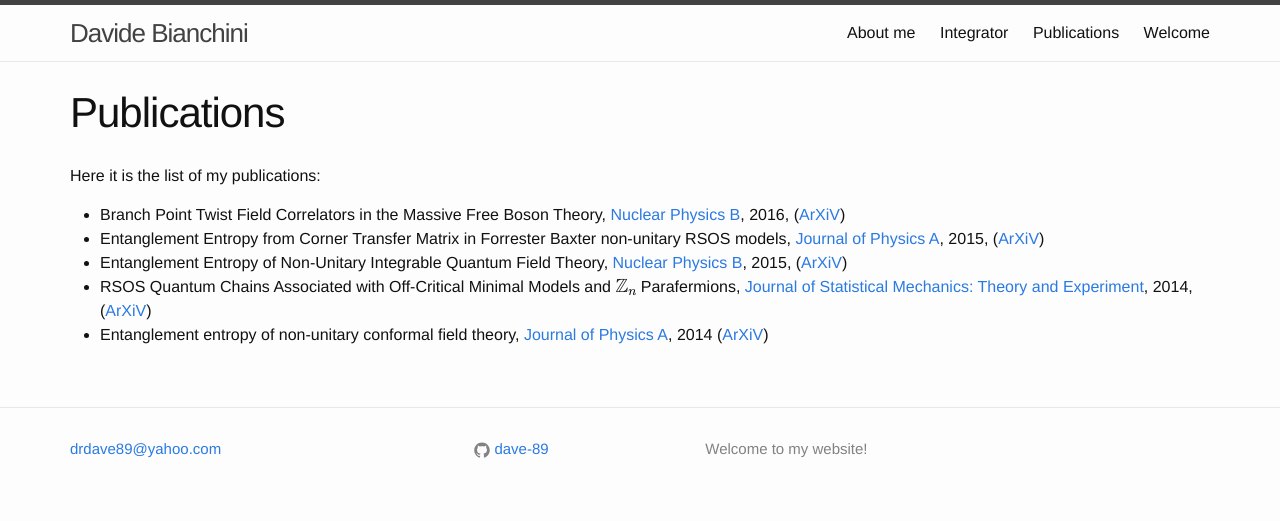
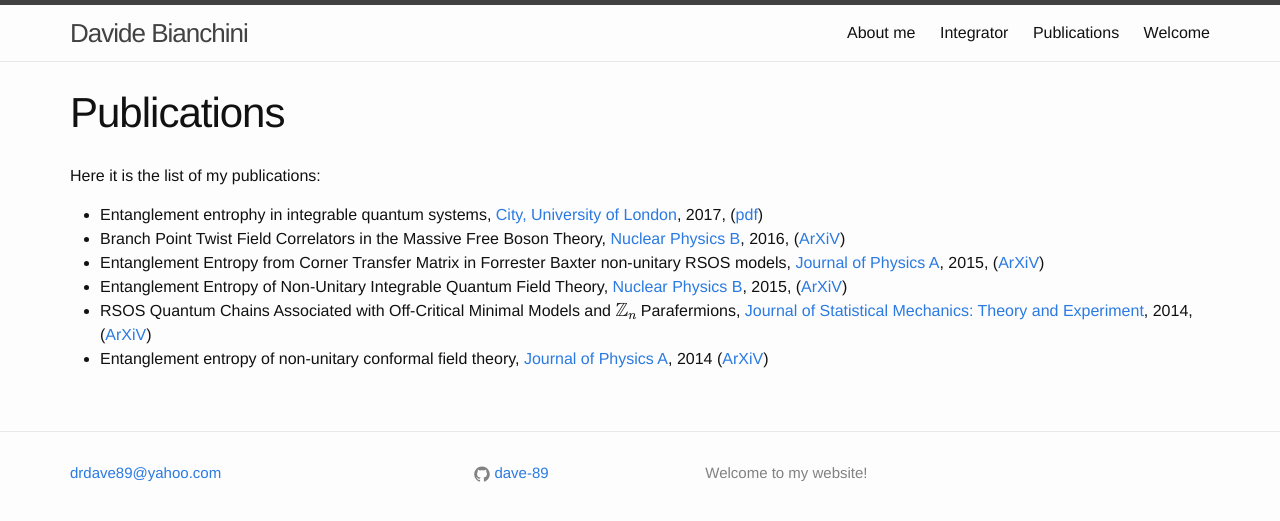
Before and after one commit to dave-89/dave-89.github.io, a Jekyll site: the page built from publications.md, in a window 1280 px wide. Shown: the top 521 px of the page. Built offline with Jekyll 4.4.1, drawn with Linux system fonts in a browser that asks for light colours; formulas are drawn with MathJax 3.

Commit message:
adding thesis

```diff
--- a/publications.md
+++ b/publications.md
@@ -6,6 +6,7 @@ permalink: /publications/
 
 Here it is the list of my publications:
 
+  - Entanglement entrophy in integrable quantum systems, [City, University of London](http://openaccess.city.ac.uk/17490/), 2017, ([pdf](http://openaccess.city.ac.uk/17490/1/Bianchini%2C%20Davide.pdf))
   - Branch Point Twist Field Correlators in the Massive Free Boson Theory, [Nuclear Physics B](http://www.sciencedirect.com/science/article/pii/S0550321316303182), 2016, ([ArXiV](https://arxiv.org/abs/1607.05656))
   - Entanglement Entropy from Corner Transfer Matrix in Forrester Baxter non-unitary RSOS models, [Journal of Physics A](http://iopscience.iop.org/article/10.1088/1751-8113/49/15/154005), 2015, ([ArXiV](https://arxiv.org/abs/1509.04601))
   - Entanglement Entropy of Non-Unitary Integrable Quantum Field Theory, [Nuclear Physics B](http://www.sciencedirect.com/science/article/pii/S055032131500173X), 2015, ([ArXiV](https://arxiv.org/abs/1502.03275))
```
